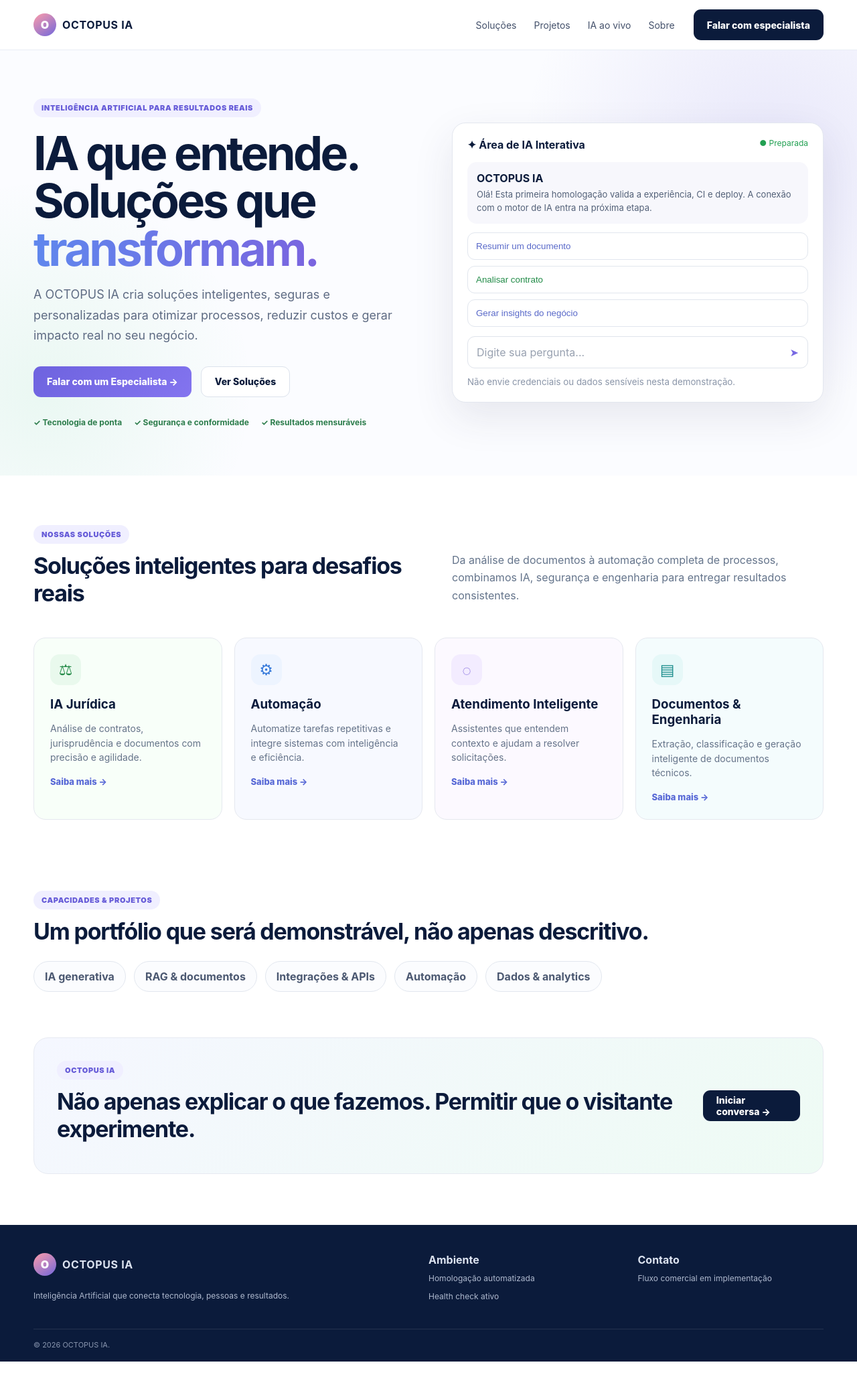
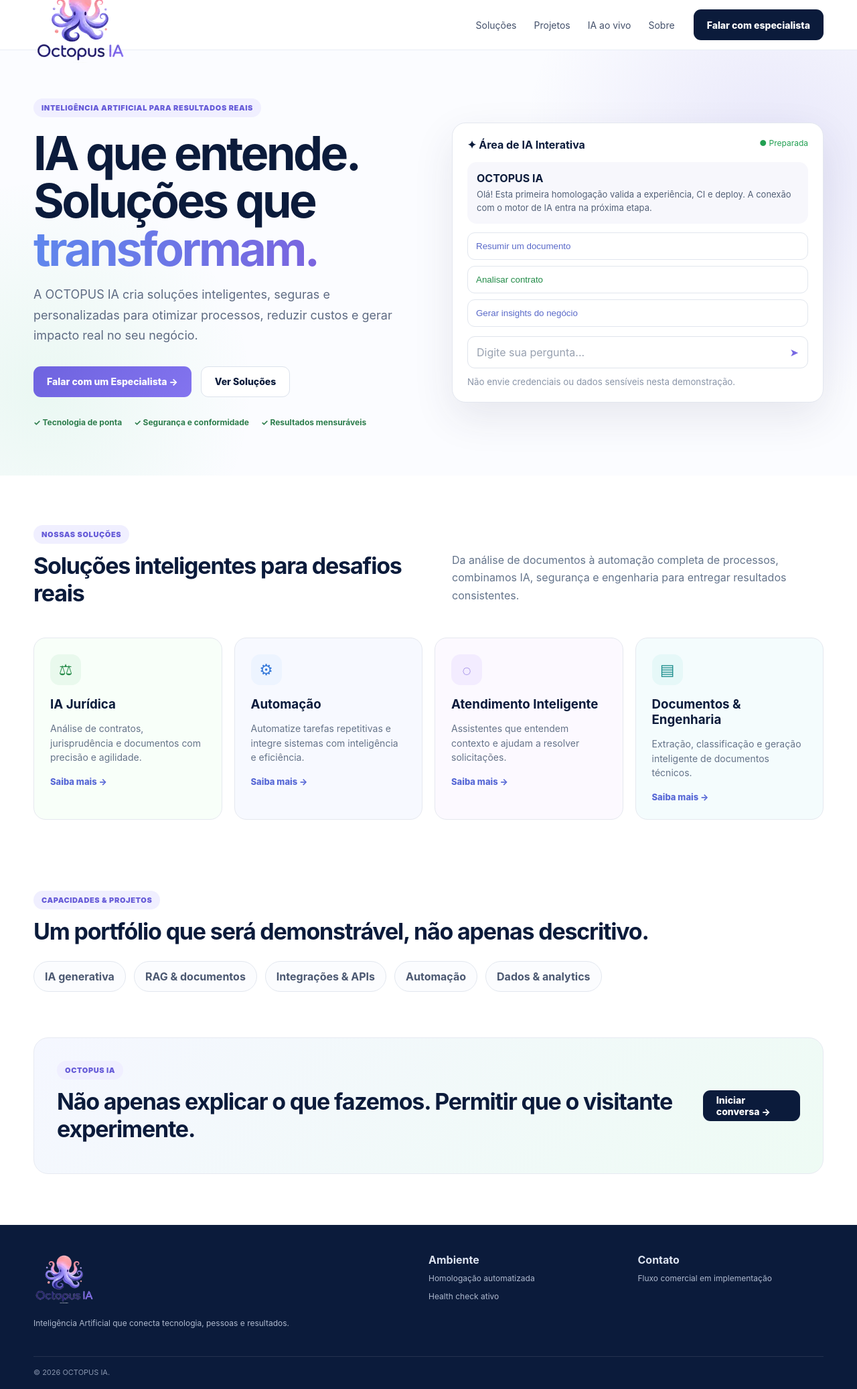
Before and after one commit to rogeriodk/octopusia_site, a Next.js app: page / in a window 1280 px wide. Shown: the whole page at 67% size. Before the commit the page ends 2033 px from the top, so only its background shows below. Built offline with nearby package versions, Linux system fonts and the light colour scheme.

Commit message:
feat: apply official logo to header and footer

```diff
--- a/src/app/layout.tsx
+++ b/src/app/layout.tsx
@@ -1,5 +1,6 @@
 import type { Metadata } from "next";
 import Link from "next/link";
+import { BrandLogo } from "@/components/BrandLogo";
 import "./globals.css";
 
 export const metadata: Metadata = {
@@ -13,14 +14,20 @@ export default function RootLayout({ children }: Readonly<{ children: React.Reac
       <body>
         <header className="header">
           <div className="wrap nav">
-            <Link className="brand" href="/"><span>O</span><strong>OCTOPUS IA</strong></Link>
+            <Link className="brand" href="/" aria-label="OCTOPUS IA - início">
+              <BrandLogo />
+            </Link>
             <nav><Link href="#solucoes">Soluções</Link><Link href="#projetos">Projetos</Link><Link href="#ia">IA ao vivo</Link><Link href="#sobre">Sobre</Link></nav>
             <Link className="btn dark" href="#contato">Falar com especialista</Link>
           </div>
         </header>
         {children}
         <footer className="footer" id="contato">
-          <div className="wrap footerGrid"><div><div className="brand footerBrand"><span>O</span><strong>OCTOPUS IA</strong></div><p>Inteligência Artificial que conecta tecnologia, pessoas e resultados.</p></div><div><strong>Ambiente</strong><small>Homologação automatizada</small><small>Health check ativo</small></div><div><strong>Contato</strong><small>Fluxo comercial em implementação</small></div></div>
+          <div className="wrap footerGrid">
+            <div><div className="brand footerBrand"><BrandLogo compact /></div><p>Inteligência Artificial que conecta tecnologia, pessoas e resultados.</p></div>
+            <div><strong>Ambiente</strong><small>Homologação automatizada</small><small>Health check ativo</small></div>
+            <div><strong>Contato</strong><small>Fluxo comercial em implementação</small></div>
+          </div>
           <div className="wrap copy">© 2026 OCTOPUS IA.</div>
         </footer>
       </body>
```
